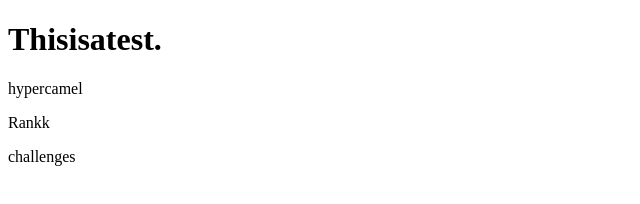
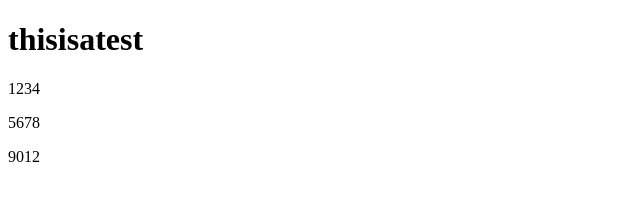
Before and after one commit to devel09/devel09, a plain HTML site: page index.html in a window 1280 px wide. Shown: the whole page, without its empty margins (0-640 px from the left). Drawn offline with Linux system fonts and the light colour scheme.

Commit message:
Update index.html

```diff
--- a/index.html
+++ b/index.html
@@ -2,9 +2,9 @@
 <html>
 <title>Testpage</title>
 <body>
-<h1>Thisisatest.</h1>
-<p>hypercamel</p>
-<p>Rankk</p>
-<p>challenges</p>
+<h1>thisisatest</h1>
+<p>1234</p>
+<p>5678</p>
+<p>9012</p>
 </body>
 </html>
```
